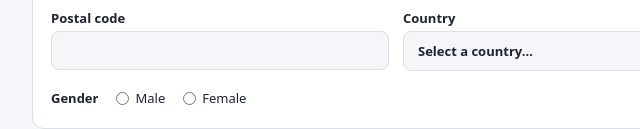
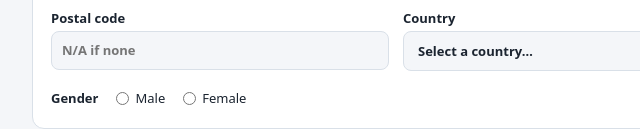
Before and after one commit to StudentChallengeBE/chg-supernumerary-form, a plain HTML site: page index.html in a window 1280 px wide. Shown: the part 848-977 px from the top of the page, 244-884 px from the left. Drawn offline with Linux system fonts and the light colour scheme.

Commit message:
Update index.html

```diff
--- a/index.html
+++ b/index.html
@@ -99,7 +99,7 @@
       <div class="grid">
         <label>Date of birth<input name="birthDate" type="date" required autocomplete="bday"></label>
         <label>City<input name="birthCity" required></label>
-        <label>Postal code<input name="birthPostal"></label>
+        <label>Postal code<input name="birthPostal" required placeholder="N/A if none"></label>
         <label>Country<select name="birthCountry" data-country required></select></label>
       </div>
       <div class="radios" id="genderBox" role="radiogroup" aria-label="Gender">
```
